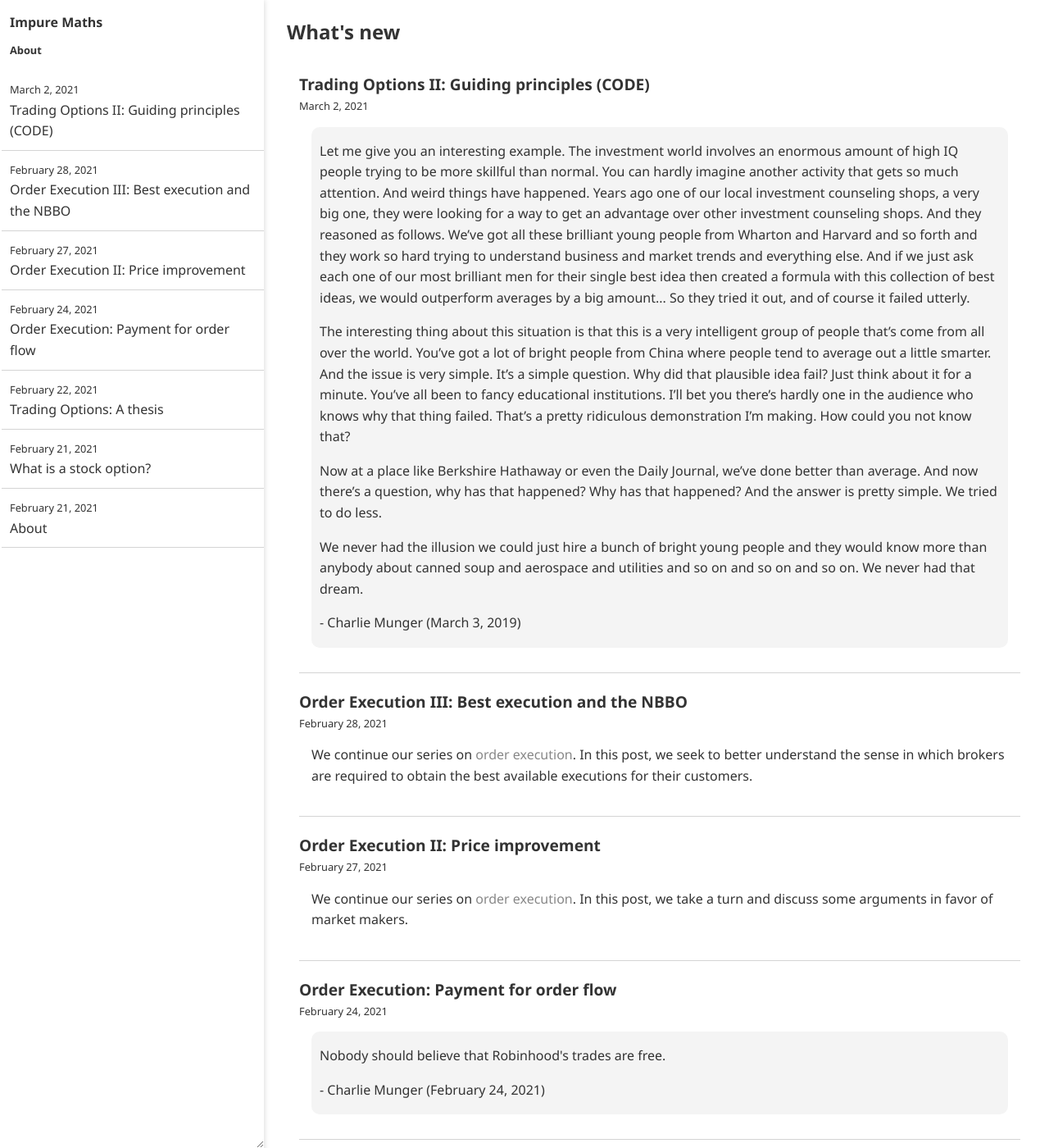
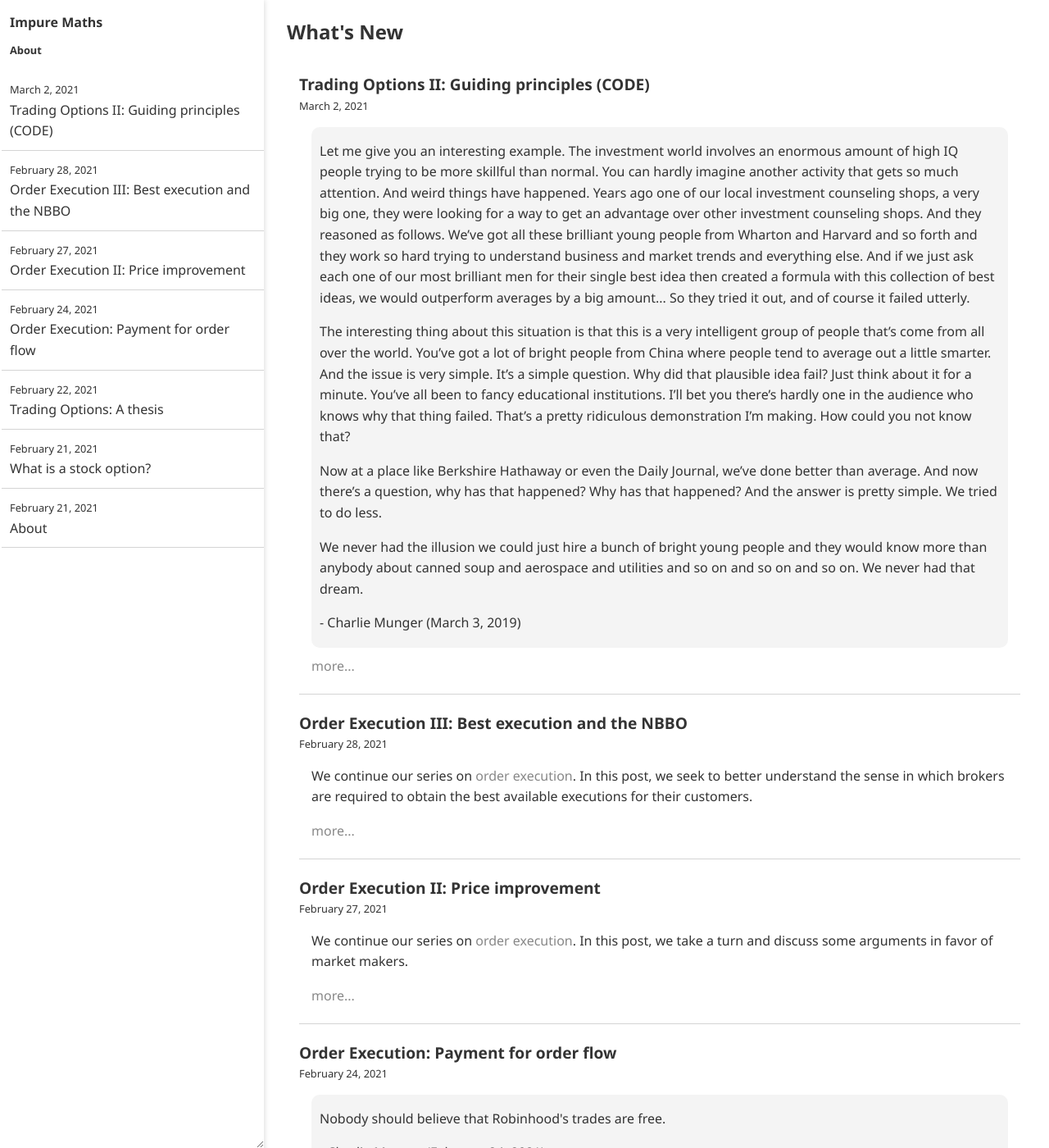
Before and after one commit to impuremaths/impuremaths.github.io, a Jekyll site: the page built from index.html, in a window 1280 px wide and 1400 px high. Shown: the whole window at 82% size. Built offline with Jekyll 4.4.1, drawn with Linux system fonts in a browser that asks for light colours; some of the changed text lies outside the part shown.

Commit message:
Update index.html

```diff
--- a/index.html
+++ b/index.html
@@ -1,6 +1,6 @@
 ---
 layout: page
-title: What's new
+title: What's New
 ---
 
 {% for post in site.posts limit:10 %}
@@ -11,6 +11,8 @@ title: What's new
 
 	<div style="margin-left:15px; margin-right:15px">
 		{{ post.excerpt }}
+
+		<a href="{{ post.url | relative_url }}">more...</a>
 	</div>
 </div>
 {% endfor %}
```
